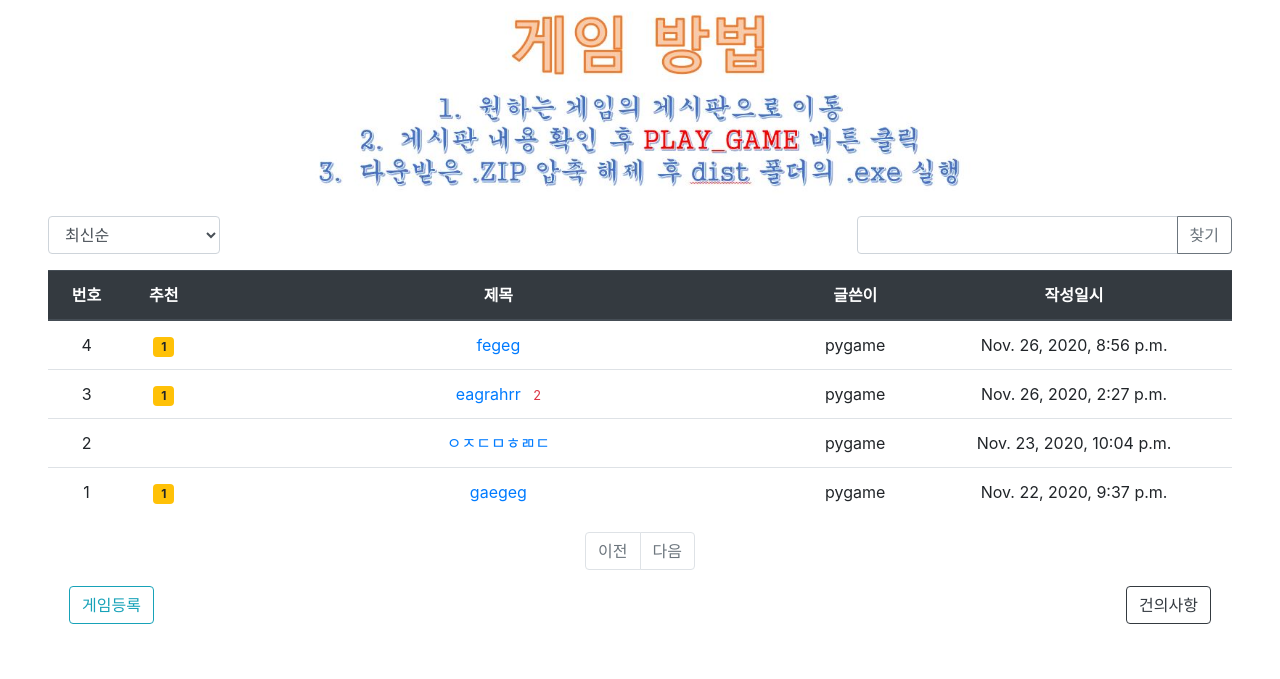
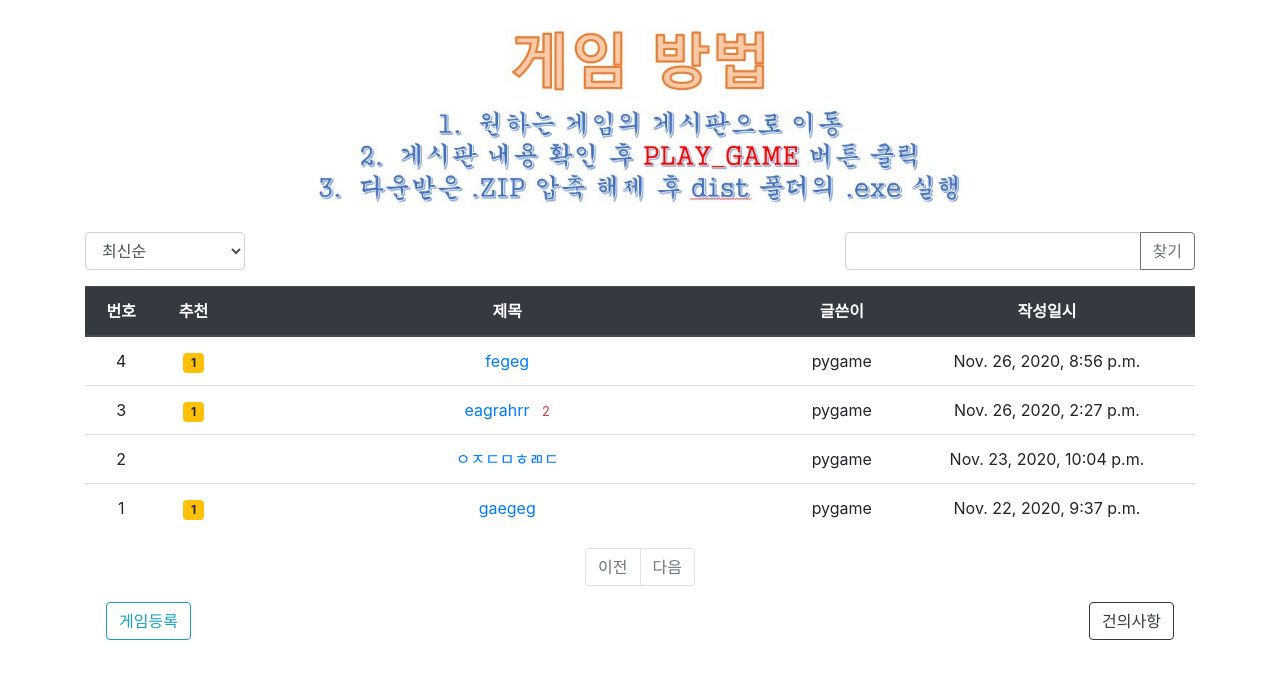
Before and after one commit to HyeongbinMun/django, a Django app: page / in a window 1280 px wide. Shown: the part 57-736 px from the top of the page. Run offline with Django 3.2, Linux system fonts and the light colour scheme; data comes from the database, SQL or seed files in the repository; some libraries are stand-ins or nearby versions.

Commit message:
- 고정 IP 추가

```diff
--- a/game_site/projects/config/settings.py
+++ b/game_site/projects/config/settings.py
@@ -26,7 +26,7 @@ SECRET_KEY = 'yt6*y$l^+d(yfh=&3-4hi#=0j00_+0mpwgf9hoanz_7wt5)f5%'
 # SECURITY WARNING: don't run with debug turned on in production!
 DEBUG = True
 
-ALLOWED_HOSTS = []
+ALLOWED_HOSTS = ['15.165.72.116']
 
 
 # Application definition
--- a/game_site/projects/templates/play/play_list.html
+++ b/game_site/projects/templates/play/play_list.html
@@ -1,7 +1,7 @@
 {% extends 'base.html' %}
 {% load game_filter %}
 {% block content %}
-<div class="cntainer mx-5">
+<div class="container my-3">
     <div class="container text-center">
         <img src="/static/images/game_play.jpg" alt="게임방법" height="200">
     </div>
```
